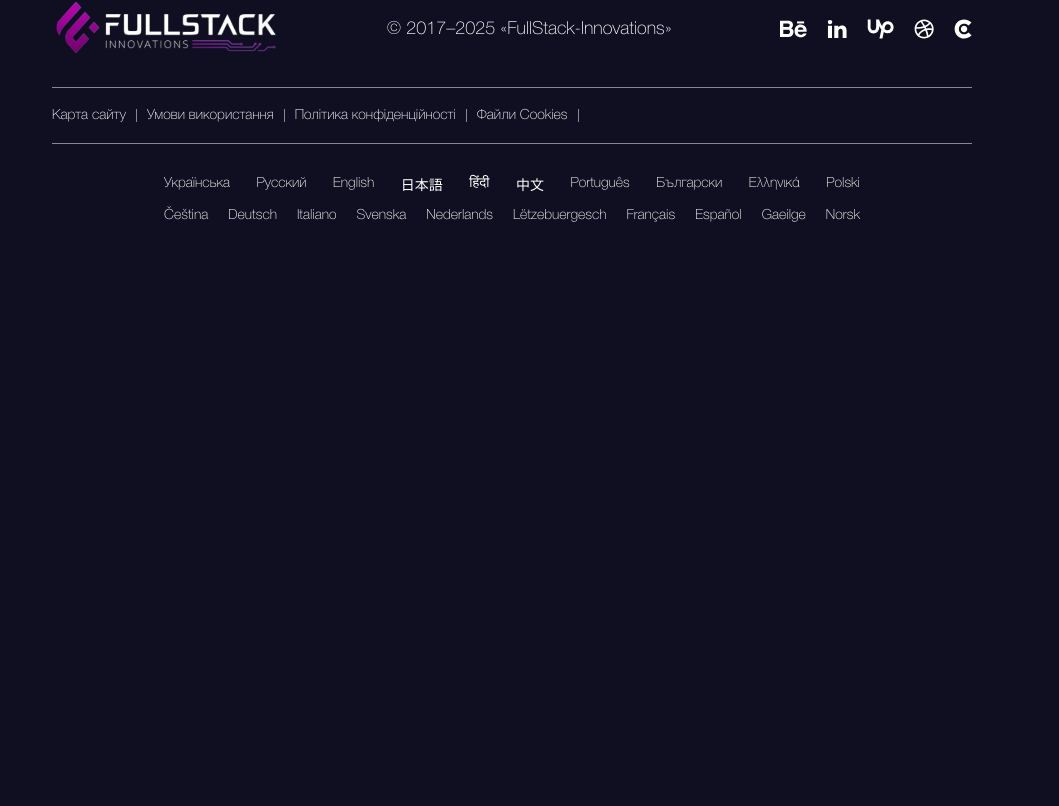
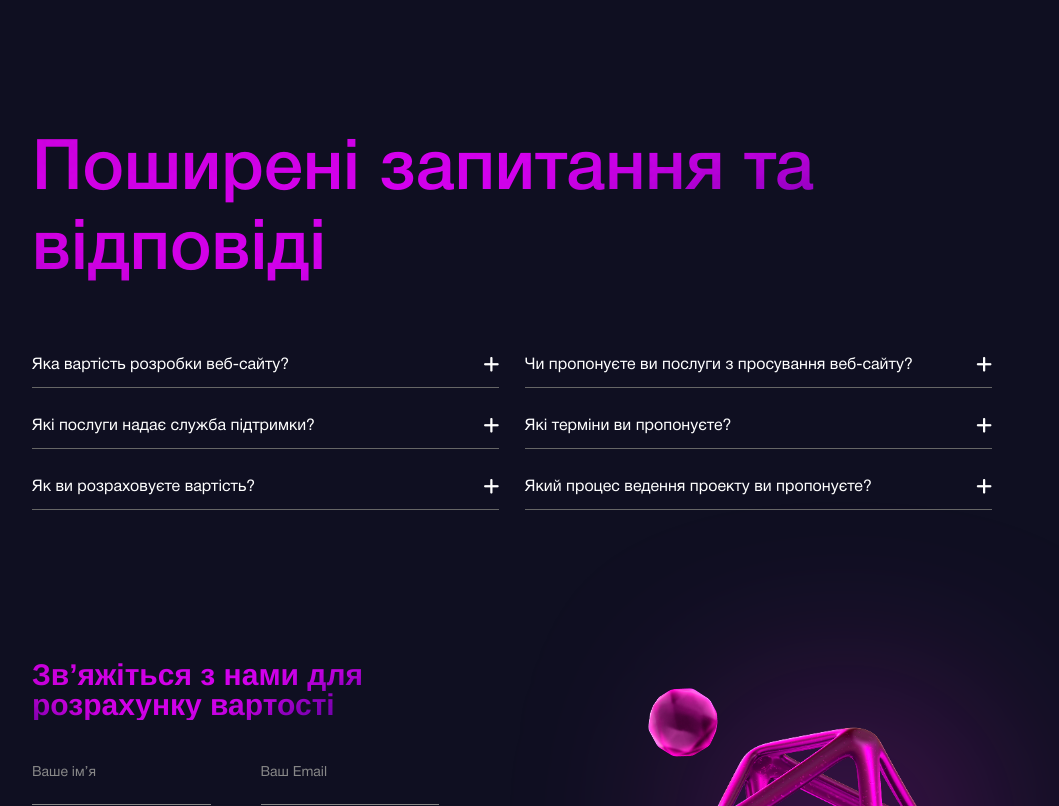
Before and after one commit to MykolaBuvanyk/FullStack-Innovations, a Next.js app in the folder client/: page /1/specificService in a window 1280 px wide. Shown: the part 6474-7280 px from the top of the page, without its empty margins (128-1187 px from the left). Before the commit the page ends 6727 px from the top, so only its background shows below. Built offline with nearby package versions, Linux system fonts and the light colour scheme; a web font is replaced by a local one.

Commit message:
finish creating specifing process

```diff
--- a/client/app/[lang]/specificService/page.tsx
+++ b/client/app/[lang]/specificService/page.tsx
@@ -8,6 +8,9 @@ import HowWeWork from "@/app/components/HowWeWork/HowWeWork";
 import OurProjects from "@/app/components/OurProjects/OurProjects";
 import OurPortfolioSlider from "@/app/components/OurPortfolioSlider/OurPortfolioSlider";
 import WhatWeUse from "@/app/components/WhatWeUse/WhatWeUse";
+import CommonQuestions from "@/app/components/CommonQuestions/CommonQuestions";
+import ContactUsForm from "@/app/components/ContactUsForm/ContactUsForm";
+import { title } from "process";
 
 type Props = {
   params: { lang: Locale };
@@ -78,11 +81,22 @@ export default async function Home({ params }: Props) {
       button: "Переглянути роботу"
     },
     whatWeUse: {
-
+      title: "Що ми використовуємо у роботі"
+    },
+    commonQuestions: {
+      title: "Поширені запитання та відповіді",
+      para: [
+        "Яка вартість розробки веб-сайту?",
+        "Чи пропонуєте ви послуги з просування веб-сайту?",
+        "Які послуги надає служба підтримки?",
+        "Які терміни ви пропонуєте?",
+        "Як ви розраховуєте вартість?",
+        "Який процес ведення проекту ви пропонуєте?"
+      ]
     }
   };
 
-  const { ourPortfolioSlider } = dictionary;
+  const { ourPortfolioSlider, contactUsForm } = dictionary;
 
   return (
     <div>
@@ -93,6 +107,8 @@ export default async function Home({ params }: Props) {
       <OurProjects dictionary={data.ourProjects} />
       <OurPortfolioSlider dictionary={ourPortfolioSlider} />
       <WhatWeUse dictionary={data.whatWeUse} />
+      <CommonQuestions dictionary={data.commonQuestions} />
+      <ContactUsForm dictionary={contactUsForm} />
     </div>
   );
 }
--- /dev/null
+++ b/client/app/components/CommonQuestions/CommonQuestions.module.css
@@ -0,0 +1,87 @@
+.commonQuestionsWrapper {
+    padding: 0 12.5vw;
+    margin: 150px 0;
+    display: flex;
+    flex-direction: column;
+    align-items: center;
+    gap: 6.5vh;
+}
+
+.title {
+    font-size: 70px;
+    font-weight: 500;
+    line-height: 80px;
+    background-image: url('/images/abstract-purple-blue-wave-background (2).png');
+    background-size: cover;
+    background-position: center;
+    -webkit-background-clip: text;
+    background-clip: text;
+    -webkit-text-fill-color: transparent;
+}
+
+.columnsWrapper {
+    display: flex;
+    width: 100%;
+    gap: 2vw;
+    /* Відступ між колонками */
+}
+
+.leftColumn,
+.rightColumn {
+    width: 50%;
+    display: flex;
+    flex-direction: column;
+    gap: 2vh;
+    /* Відступ між питаннями в колонці */
+}
+
+.question {
+    display: flex;
+    flex-direction: column;
+    border-bottom: 1px solid #666;
+    padding: 10px 0;
+}
+
+.question.active {
+    border-bottom: 1px solid white;
+}
+
+.questionHeader {
+    display: flex;
+    justify-content: space-between;
+    align-items: center;
+}
+
+.questionPara {
+    margin: 0;
+    font-size: 16px;
+    line-height: 1.5;
+    color: white;
+}
+
+.question i {
+    cursor: pointer;
+    font-size: 18px;
+    color: white;
+    transition: transform 0.3s ease;
+}
+
+.iconActive {
+    transform: rotate(45deg);
+}
+
+.dropdownContent {
+    margin-top: 10px;
+    color: white;
+    font-size: 14px;
+    line-height: 1.5;
+    max-height: 0;
+    opacity: 0;
+    overflow: hidden;
+    transition: max-height 0.5s ease, opacity 0.5s ease;
+}
+
+.dropdownContent.visible {
+    max-height: 200px;
+    opacity: 1;
+}
--- /dev/null
+++ b/client/app/components/CommonQuestions/CommonQuestions.tsx
@@ -0,0 +1,116 @@
+"use client";
+
+import styles from "./CommonQuestions.module.css";
+import { useState, useEffect } from "react";
+
+type Props = {
+  dictionary: any;
+};
+
+const CommonQuestions: React.FC<Props> = ({ dictionary }) => {
+  const [openIndex, setOpenIndex] = useState<number | null>(null);
+
+  const handleToggle = (index: number) => {
+    setOpenIndex(openIndex === index ? null : index);
+  };
+
+  const handleClickOutside = (event: MouseEvent) => {
+    const wrapper = document.querySelector(`.${styles.commonQuestionsWrapper}`);
+    if (wrapper && !wrapper.contains(event.target as Node)) {
+      setOpenIndex(null);
+    }
+  };
+
+  useEffect(() => {
+    document.addEventListener("mousedown", handleClickOutside);
+    return () => {
+      document.removeEventListener("mousedown", handleClickOutside);
+    };
+  }, []);
+
+  // Розподіл питань: непарні індекси в ліву колонку, парні в праву
+  const leftColumnQuestions = dictionary.para.filter(
+    (_: string, index: number) => index % 2 === 0
+  );
+  const rightColumnQuestions = dictionary.para.filter(
+    (_: string, index: number) => index % 2 !== 0
+  );
+
+  return (
+    <section className={styles.commonQuestionsWrapper}>
+      <h2 className={styles.title}>{dictionary.title}</h2>
+      <div className={styles.columnsWrapper}>
+        <div className={styles.leftColumn}>
+          {leftColumnQuestions.map((para: string, localIndex: number) => {
+            const globalIndex = localIndex * 2; // Глобальний індекс для openIndex
+            return (
+              <div
+                key={globalIndex}
+                className={`${styles.question} ${
+                  openIndex === globalIndex ? styles.active : ""
+                }`}
+              >
+                <div className={styles.questionHeader}>
+                  <p className={styles.questionPara}>{para}</p>
+                  <i
+                    className={`fa-solid fa-plus ${
+                      openIndex === globalIndex ? styles.iconActive : ""
+                    }`}
+                    onClick={() => handleToggle(globalIndex)}
+                  ></i>
+                </div>
+                {openIndex === globalIndex && (
+                  <div
+                    className={`${styles.dropdownContent} ${
+                      openIndex === globalIndex ? styles.visible : ""
+                    }`}
+                  >
+                    Lorem ipsum dolor sit amet, consectetur adipiscing elit. Sed
+                    do eiusmod tempor incididunt ut labore et dolore magna
+                    aliqua.
+                  </div>
+                )}
+              </div>
+            );
+          })}
+        </div>
+        <div className={styles.rightColumn}>
+          {rightColumnQuestions.map((para: string, localIndex: number) => {
+            const globalIndex = localIndex * 2 + 1; // Глобальний індекс для openIndex
+            return (
+              <div
+                key={globalIndex}
+                className={`${styles.question} ${
+                  openIndex === globalIndex ? styles.active : ""
+                }`}
+              >
+                <div className={styles.questionHeader}>
+                  <p className={styles.questionPara}>{para}</p>
+                  <i
+                    className={`fa-solid fa-plus ${
+                      openIndex === globalIndex ? styles.iconActive : ""
+                    }`}
+                    onClick={() => handleToggle(globalIndex)}
+                  ></i>
+                </div>
+                {openIndex === globalIndex && (
+                  <div
+                    className={`${styles.dropdownContent} ${
+                      openIndex === globalIndex ? styles.visible : ""
+                    }`}
+                  >
+                    Lorem ipsum dolor sit amet, consectetur adipiscing elit. Sed
+                    do eiusmod tempor incididunt ut labore et dolore magna
+                    aliqua.
+                  </div>
+                )}
+              </div>
+            );
+          })}
+        </div>
+      </div>
+    </section>
+  );
+};
+
+export default CommonQuestions;
```
